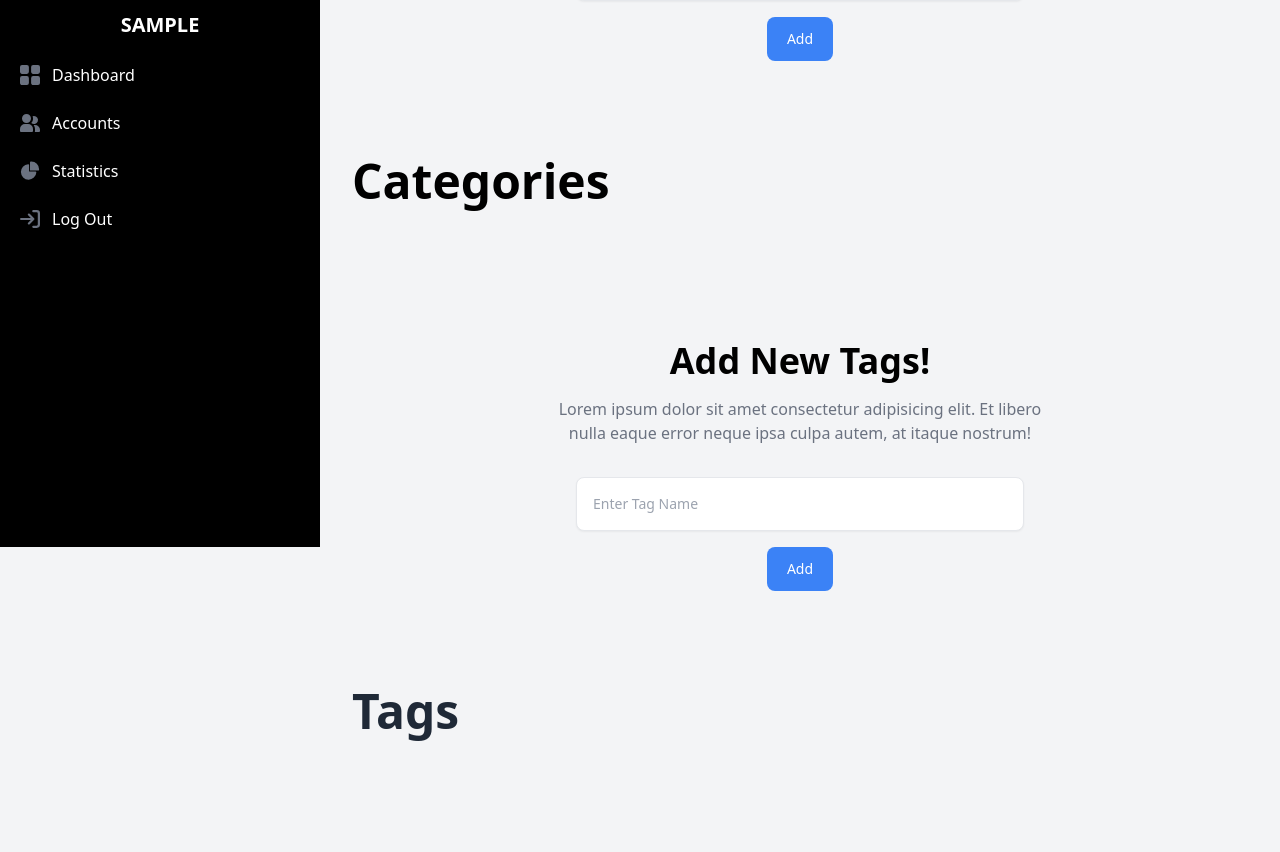
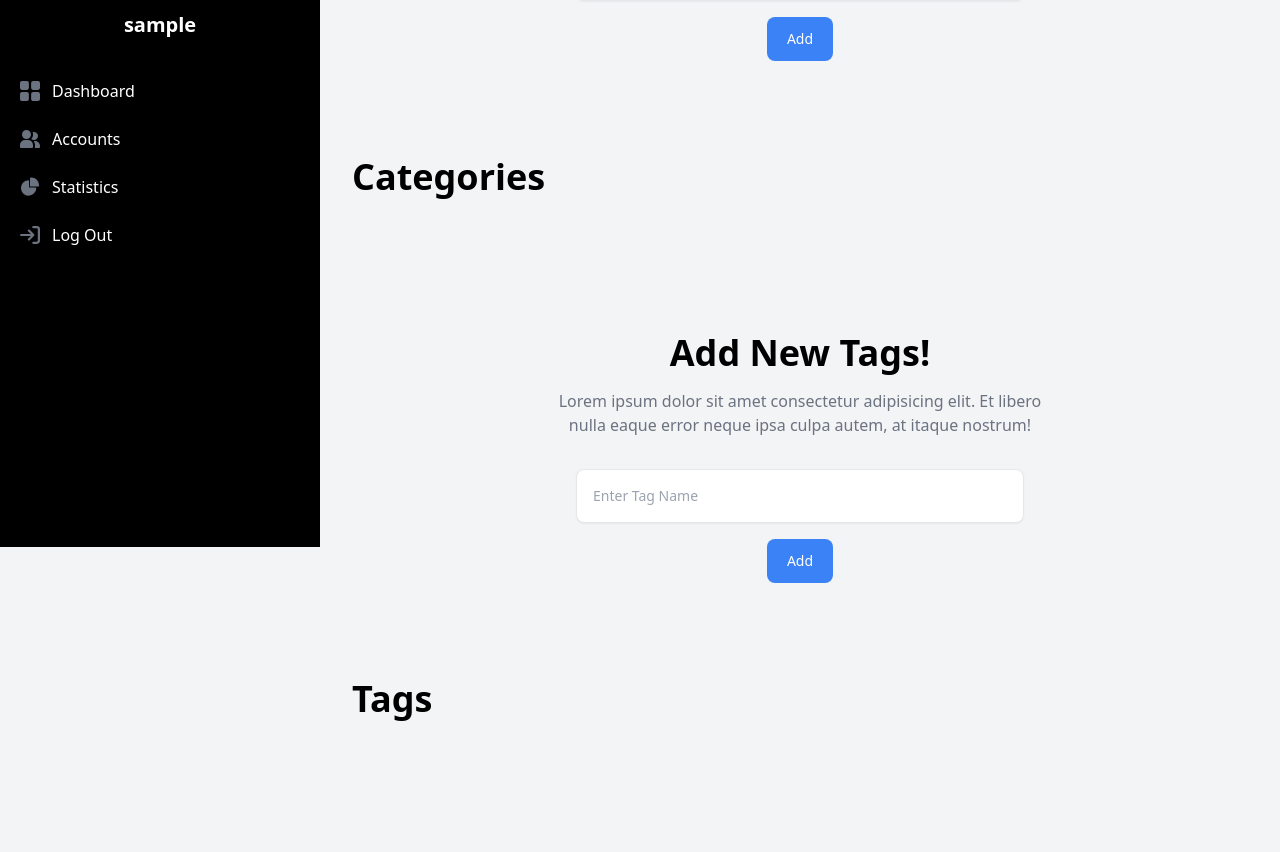
Before and after one commit to theshamkhi/Udemy, a PHP site: page /adminDashboard.php in a window 1280 px wide. Shown: the part 253-1105 px from the top of the page. Run offline with PHP 8.4, Linux system fonts and the light colour scheme; the visitor is signed in with stand-in values (Sample User, id 1); data that the repository does not hold is empty; some libraries are stand-ins or nearby versions.

Commit message:
Little enhancements

```diff
--- a/templates/adminDashboard.php
+++ b/templates/adminDashboard.php
@@ -67,10 +67,10 @@ if ($_SERVER['REQUEST_METHOD'] === 'POST' && isset($_POST['tag'])) {
 
 <aside id="default-sidebar" class="fixed top-0 left-0 z-40 w-80 h-screen transition-transform -translate-x-full sm:translate-x-0" aria-label="Sidebar">
   <div class="h-full overflow-y-auto bg-black">
-    <div class="flex flex-col space-y-2">
+    <div class="flex flex-col space-y-2 mb-8">
         <img src="https://website-cdn.studysmarter.de/2022/12/Udemy-1536x864.png" alt="Photo" class="object-cover">
         <div class="px-3 pt-4">
-            <h2 class="text-xl font-semibold text-white text-center uppercase mb-4"><?php echo $admin['Username']; ?></h2>
+            <h2 class="text-xl font-semibold text-white text-center"><?php echo $admin['Username']; ?></h2>
         </div>
     </div>
     <ul class="space-y-2 font-medium px-3 pb-4">
@@ -134,12 +134,12 @@ if ($_SERVER['REQUEST_METHOD'] === 'POST' && isset($_POST['tag'])) {
 </div>
 
 <div class="flex-1 ml-0 sm:ml-80 p-8">
-    <h1 class="text-5xl font-semibold text-black mb-10">Categories</h1>
+    <h1 class="text-4xl font-semibold text-black mb-10">Categories</h1>
 
     <div class="grid grid-cols-1 sm:grid-cols-2 lg:grid-cols-3 gap-4" style="align-items: start;">
       <?php foreach ($categories as $category): ?>
         <article class="overflow-hidden rounded-lg shadow transition hover:shadow-lg" data-aos="fade-up" data-aos-anchor-placement="top-bottom">
-            <div class="flex justify-between bg-white p-4 sm:p-6">
+            <div class="flex justify-between bg-white p-4">
                 <a href="#">
                     <h3 class="mt-0.5 text-lg text-gray-900">
                         <?php echo htmlspecialchars($category['CatName']); ?>
@@ -176,7 +176,7 @@ if ($_SERVER['REQUEST_METHOD'] === 'POST' && isset($_POST['tag'])) {
   </form>
 </div>
 <div class="flex-1 ml-0 sm:ml-80 p-8">
-    <h1 class="text-5xl font-semibold text-gray-800 mb-10">Tags</h1>
+    <h1 class="text-4xl font-semibold text-black mb-10">Tags</h1>
     <div class="grid grid-cols-2 sm:grid-cols-4 lg:grid-cols-6 gap-4">
         <?php foreach ($tags as $tag): ?>
             <span class="bg-gradient-to-r from-blue-500 to-blue-700 text-white text-sm px-4 py-2 rounded-lg shadow-md hover:shadow-lg transition-shadow duration-300 ease-in-out transform hover:-translate-y-1 cursor-pointer">
```
Lines whose indentation alone changed are shown as unchanged.
